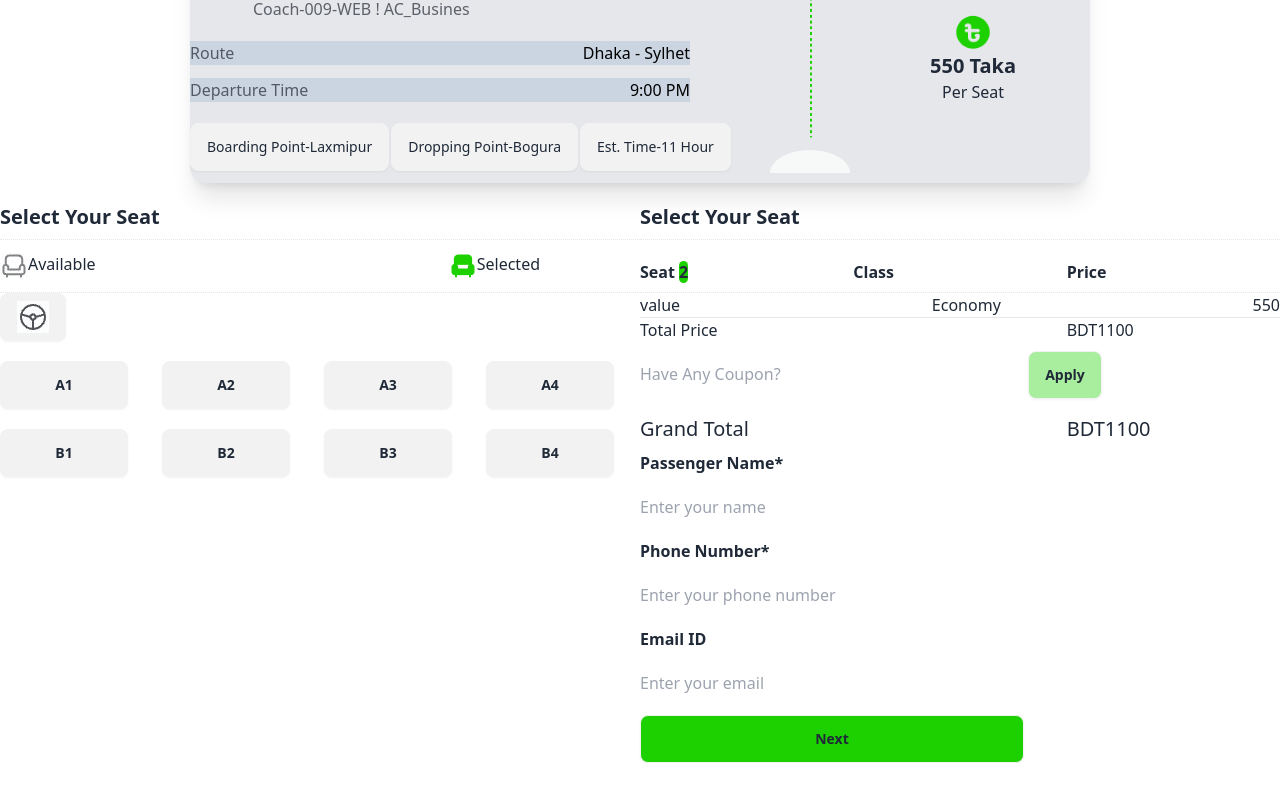
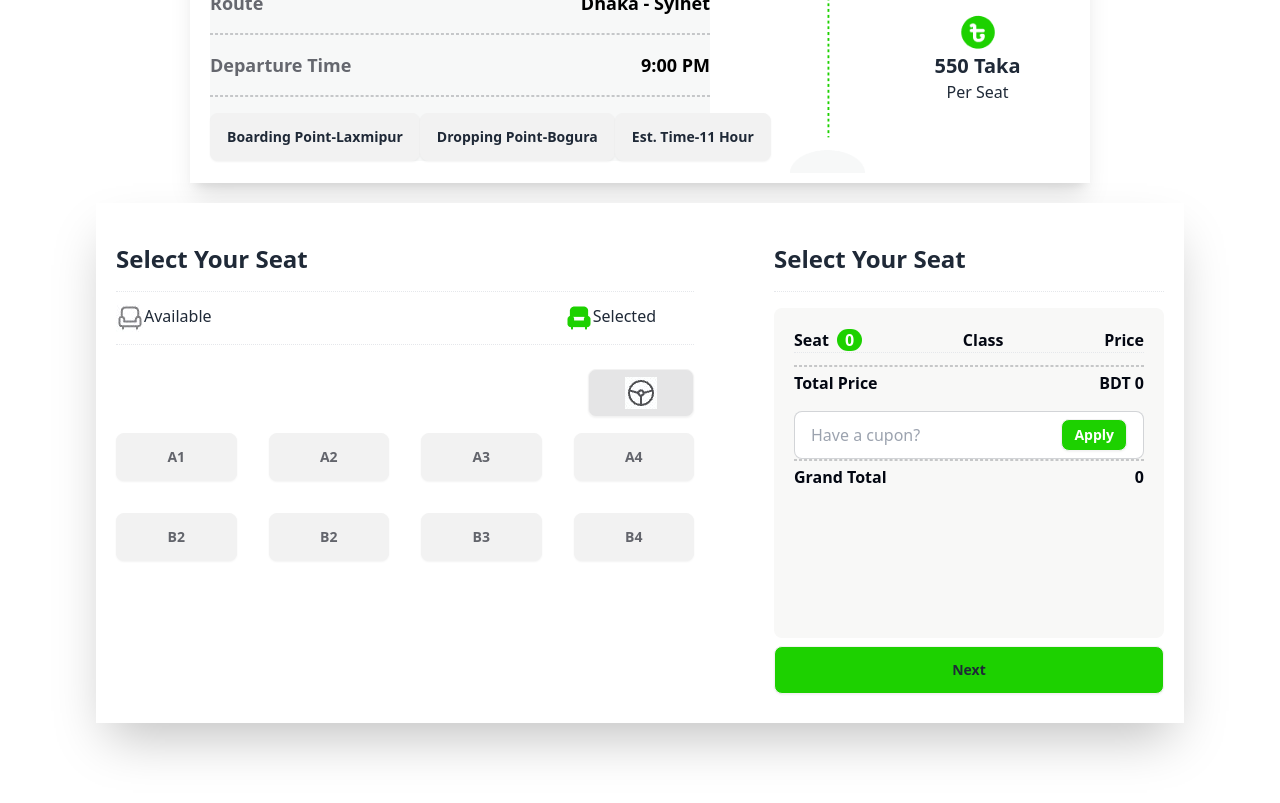
Before and after one commit to rakibulVSC/assignment-5, a plain HTML site: page styles/index.html in a window 1280 px wide. Shown: the part 1165-1968 px from the top of the page. Before the commit the page ends 1928 px from the top, so only its background shows below. Drawn offline with nearby package versions, Linux system fonts and the light colour scheme.

Commit message:
add resolved text

```diff
--- a/styles/index.html
+++ b/styles/index.html
@@ -109,52 +109,54 @@
       <h1 class="text-center font-extrabold text-4xl">R.H Paribahan</h1>
       <p class="text-[#03071299] text-center h-12 w-1/2 justify-center mx-auto mt-4">Yes, you can run unit tests and
         view the results directly within the app. The integrated testing features allow for a streamlined</p>
-      <section class="mt-5">
-        <div id="greenline" class="flex flex-row gap-20 card w-1/2 bg-base-100 shadow-xl mx-auto container bg-gray-200">
+      <section class="mt-5 ">
+        <div id="greenline" class="grid h-[500px] w-[85%] bg-[#FFFFFF] mx-auto grid-cols-12 mb-5 shadow-xl">
           <!-- 1st -->
+        <div class="col-span-8 rounded-r-2xl ">
+          <div id="sub-greenline" class="flex justify-between  px-2 ml-5">
+            <div class="flex gap-2 items-center">
               <div>
-          <div id="sub-greenline" class="flex justify-between gap-10 ">
-            <div class="flex ">
-              <div class="flex">
-                <img aria-colcount="my-auto" class="w-16 h-11" src="../images/bus-logo.png" alt="">
-                <div class="flex flex-col">
+                <img  class="w-16 h-11" src="../images/bus-logo.png" alt="">
+              </div>
+                <div>
                   <h1 class="font-bold text-2xl">Greenline Paribahan</h1>
                   <p class="text-[#03071299]">Coach-009-WEB ! AC_Busines</p>
                 </div>
-              </div>
 
            </div>
-            <button class="btn">
+            <button class="btn bg-[#1DD10026]">
               <img src="../images/seat-green.png" alt="">
-              <span>8</span><span>Seats Left</span>
+              <span class="text-[#1DD100] "><span id="total-seat">8</span>seats Left</span>
           </div>
-          <section id="route" class="mt-5 ">
-            <div class="flex justify-between bg-slate-300 ">
-              <p class="text-[#03071299] text-left">Route</p>
-              <p class="font-medium text-base text-black">Dhaka - Sylhet</p>
+          <section id="route" class="ml-5 space-y-4 rounded-2xl bg-[#F7F8F8]">
+            <div class="flex justify-between  ">
+              <p class="text-[#03071299] text-left font-semibold text-lg">Route</p>
+              <p class="font-semibold text-lg text-black">Dhaka - Sylhet</p>
               </div>
-              <hr style="border-style:dotted;">
-            <div class="flex justify-between mt-3 bg-slate-300 ">
-              <p class="text-[#03071299] text-left">Departure Time</p>
-              <p class="font-medium text-base text-black">9:00 PM</p>
+              <p class="border-dashed border-[#03071233] border"> </p>
+            <div class="flex justify-between mt-3">
+              <p class="text-[#03071299] text-left font-semibold text-lg">Departure Time</p>
+              <p class="font-semibold text-lg  text-black">9:00 PM</p>
               </div>
-              <hr style="border-style:dotted;">
-            <div id="route"  class="flex justify-between mt-5 gap-0.5">
-              <button class="btn font-light text-sm">Boarding Point-Laxmipur</button>
-              <button class="btn font-light text-sm">Dropping Point-Bogura</button>
-              <button class="btn font-light text-sm">Est. Time-11 Hour</button>
+              <p class="border-dashed border-[#03071233] border"> </p>
+            <div id="route"  class="flex justify-between ">
+              <button class="btn bg-[#0307120D">Boarding Point-Laxmipur</button>
+              <button class="btn bg-[#0307120D">Dropping Point-Bogura</button>
+              <button class="btn bg-[#0307120D">Est. Time-11 Hour</button>
             </div>
           </section>
         </div>
           <!-- 2nd  -->
-          <div class="">
-            <img class="w-20 h-60" src="../images/info-devider.png" alt="">
+          <div class="cols-span-1">
+            <img class="w-full h-[240px]" src="../images/info-devider.png" alt="">
           </div>
           <!-- 3rd  -->
-          <div class="flex flex-col my-auto ">
+          <div class="col-span-3 rounded-l-2xl my-auto items-center">
+        <div class="flex flex-col justify-center h-full items-center">
               <img class="h-10 w-10 mx-auto" src="../images/fare.png" alt="">
           <h1 class="text-xl font-extrabold">550 Taka</h1>
           <p class="mx-auto">Per Seat</p>
+         </div>
           </div>
 
         </div>
@@ -164,10 +166,10 @@
 
 
    <!-- seat section  -->
-   <section class="flex">
+   <section class="grid gap-10 h-[520px] mb-20 w-[85%] bg-[#FFFFFF] mx-auto grid-cols-12 shadow-2xl">
     <!-- 1st div  -->
-    <section class="flex-1">
-      <h1 class="font-extrabold text-xl mt-5 mb-2">Select Your Seat</h1>
+    <section class="col-span-7 p-5">
+      <h1 class="font-extrabold text-2xl mt-5 mb-4">Select Your Seat</h1>
       <hr style="border-style:dotted;">
       <div class="flex justify-between mt-3 mb-3" style="width: 540px;">
        <div class="flex">
@@ -185,65 +187,71 @@
       </div>
       <hr style="border-style:dotted;">
 
-      <button class="btn flex justify-between space-x-28 "><img src="../images/tabler-icon-steering-wheel.jpeg" alt=""></button>
+    <div class="mt-6 flex justify-end">
+      <button class="btn bg-[#0307121A] px-9"><img src="../images/tabler-icon-steering-wheel.jpeg" alt=""></button>
+    </div>
 
-      <div class="grid grid-cols-4 mt-5 gap-2">
-        <button id="card" class="btn w-32"><h4>A1</h4> </button>
-        <button id="card" class="btn w-32"><h4>A2</h4> </button>
-        <button id="card" class="btn w-32"><h4>A3</h4></button>
-        <button id="card" class="btn w-32"><h4>A4</h4></button>
+    <div>
+      <div id="div" class="grid grid-cols-4 gap-8 mt-4">
+       <div class="btn px-10 text-[#03071299] font-inter font-semibold seats A1">A1</div>
+       <div class="btn px-10 text-[#03071299] font-inter font-semibold seats A1">A2</div>
+       <div class="btn px-10 text-[#03071299] font-inter font-semibold seats A3">A3</div>
+       <div class="btn px-10 text-[#03071299] font-inter font-semibold seats A4">A4</div>
+       <div class="btn px-10 text-[#03071299] font-inter font-semibold seats B1">B2</div>
+       <div class="btn px-10 text-[#03071299] font-inter font-semibold seats B2">B2</div>
+       <div class="btn px-10 text-[#03071299] font-inter font-semibold seats B3">B3</div>
+       <div class="btn px-10 text-[#03071299] font-inter font-semibold seats B4">B4</div>
+
       </div>
-      <div class="grid grid-cols-4 mt-5 gap-2">
-        <button id="card" class="btn w-32"><h4>B1</h4> </button>
-        <button id="card" class="btn w-32"><h4>B2</h4> </button>
-        <button id="card" class="btn w-32"><h4>B3</h4></button>
-        <button id="card" class="btn w-32"><h4>B4</h4></button>
     </div>
   </section>
-    <!-- <div>
-      <p>|</p>
-      <p>|</p>
-      <p>|</p>
-    </div> -->
+
     <!-- 2nd div  -->
-  <section class="flex-1">
-    <h1 class="font-extrabold text-xl mt-5 mb-2">Select Your Seat</h1>
+  <section class="col-span-5 p-5">
+    <h1 class="font-bold text-2xl mt-5 mb-4">Select Your Seat</h1>
     <hr style="border-style:dotted;">
-    <div class="container">
-      <div class="grid grid-cols-3 justify-around mt-5 mb-2">
-        <p class="text-base font-bold">Seat <span class="rounded-full bg-[#1DD100]">2</span></p>
-        <p class="text-base font-bold">Class</p>
-        <p class="text-base font-bold">Price</p>
+    <div class="bg-[#f8f8f7] h-[330px] rounded-lg mt-4 p-5">
+
+      <div class="flex justify-between">
+        <p class="text-base font-bold text-[#030712]">Seat <span class="bg-[#1DD100] text-white px-2 text-[-10px] text-center ml-1 rounded-xl " id="selected-seat">0</span> </p>
+        <p class="text-base font-bold text-[#030712]">Class</p>
+        <p class="text-base font-bold text-[#030712]">Price</p>
       </div>
       <hr style="border-style:dotted;">
-       <div id="class">
+      <!-- input text here - -->
+
+     <div class="mt-3 inner-p" id="inner-p">
 
      </div>
-      <hr>
+     <p class="border-dashed border-[#03071233] border"></p>
+     <!-- total amount here   -->
+     <div class="flex justify-between mt-1">
+      <p class="text-[#030712] font-semibold">Total Price</p>
+      <p class="text-[#030712] font-semibold">BDT <span id="total-amount">0</span></p>
+     </div>
+
+     <label class="input input-bordered flex items-center ga-2 mt-4"  id="label">
+      <input type="text" class="grow py-30" placeholder="Have a cupon?" name="" id="input-field">
+      <button id="apply-btn" class="btn btn-sm text-white bg-[#1DD100] gont-bold hover:bg-[#1cd100d2] ">Apply</button>
+     </label>
+     <p class="border-dashed border-[#03071233] border"></p>
+
+     <!-- grand total  -->
+     <div class="flex justify-between mt-1 mb-4">
+     <p class="text-[#030712] font-semibold">Grand Total</p>
+     <p id="grand" class="text-[#030712] font-semibold">0</p>
 
      </div>
-    <div class="grid grid-cols-3 justify-between">
-      <p>Total Price</p>
-      <p></p>
-      <p class="items-center">BDT<span>1100</span></p>
+
+
     </div>
-    <input class="mt-5 w-96" type="text" name="" id="" placeholder="Have Any Coupon?"> <button class="btn bg-[#1DD10060]">Apply</button></input>
-    <div class="grid grid-cols-3 justify-between mt-4">
-      <p class="text-xl font-medium">Grand Total</p>
-      <p></p>
-      <p class="text-xl font-medium">BDT<span>1100</span></p>
-    </div>
-    <p class="text-base font-bold mt-2">Passenger Name*</p>
-    <input class="h-12 w-96 rounded-md mt-2" type="text" name="" id="" placeholder="Enter your name">
-    <p class="text-base font-bold mt-2">Phone Number*</p>
-    <input  class="h-12 w-96 rounded-md mt-2" type="text" name="" id="" placeholder="Enter your phone number">
-    <p class="text-base font-bold mt-2">Email ID</p>
-    <input  class="h-12 w-96 rounded-md mt-2" type="text" name="" id="" placeholder="Enter your email">
-  <br>
+
+
+
     <!-- Open the modal using ID.showModal() method -->
-<button class="btn mt-2 w-96 bg-[#1DD100]" onclick="my_modal_1.showModal()">Next</button>
+<button class="btn mt-2 w-full bg-[#1DD100] hover:bg-[#1cd100] " onclick="my_modal_1.showModal()">Next</button>
 <dialog id="my_modal_1" class="modal">
-  <div class="modal-box">
+  <div class="modal-box flex justify-center items-center flex-col">
     <img class="mx-auto" src="../images/success.png" alt="">
     <h3 class="font-bold text-lg text-[#1DD100] mx-auto text-center mt-1">Success</h3>
     <p class="py-2 text-center">Thank you for Booking Our Bus Seats. We are working hard to find the best service and deals for you.</p>
--- a/styles/ticket.js
+++ b/styles/ticket.js
@@ -1,46 +1,37 @@
 // add div
-function createNewDiv(){
-const newDiv=document.createElement("div");
-newDiv.classList.add("flex", "justify-between");
-const paragraph=document.createElement("p");
-paragraph.innerText="value";
-newDiv.appendChild(paragraph);
-const para=document.createElement("p");
-para.textContent="Economy";
-newDiv.appendChild(para);
-const parah=document.createElement("p");
-parah.textContent="550";
-newDiv.appendChild(parah);
-document.getElementById('class').appendChild(newDiv);
+// function createNewDiv(){
+// const newDiv=document.createElement("div");
+// newDiv.classList.add("flex", "justify-between");
+// const paragraph=document.createElement("p");
+// paragraph =cards;
+// // paragraph.innerText="";
+// newDiv.appendChild(paragraph);
+// const para=document.createElement("p");
+// para.textContent="Economy";
+// newDiv.appendChild(para);
+// const parah=document.createElement("p");
+// parah.textContent="550";
+// newDiv.appendChild(parah);
+// document.getElementById('class').appendChild(newDiv);
 
 
-}
-createNewDiv();
-
-
-
-
+// }
+// createNewDiv();
 
 
 const cards=document.querySelectorAll("#card");
 // console.log(cards);
 
-
-
 for(const card of cards){
     // console.log(ticket)
-  card.addEventListener('click',function(){
+  card.addEventListener('click',function(event){
     // console.log('clicked');
     // get the name,class,price
     const title=card.querySelector("h4");
     let value=title.innerText;
-    console.log(value);
+    // console.log(value);
 
   });
-//  let ChangeValue=card.querySelectorAll(".changeValue") ;
-//  ChangeValue.addEventListener('click',function(){
-//   let para=card.querySelectorAll("p");
-//   paragraph.innerText="New Value";
-//  })
+
 
 }
```
Also changed, not shown: styles/style.css (line endings or trailing spaces). Lines whose indentation alone changed are shown as unchanged.
